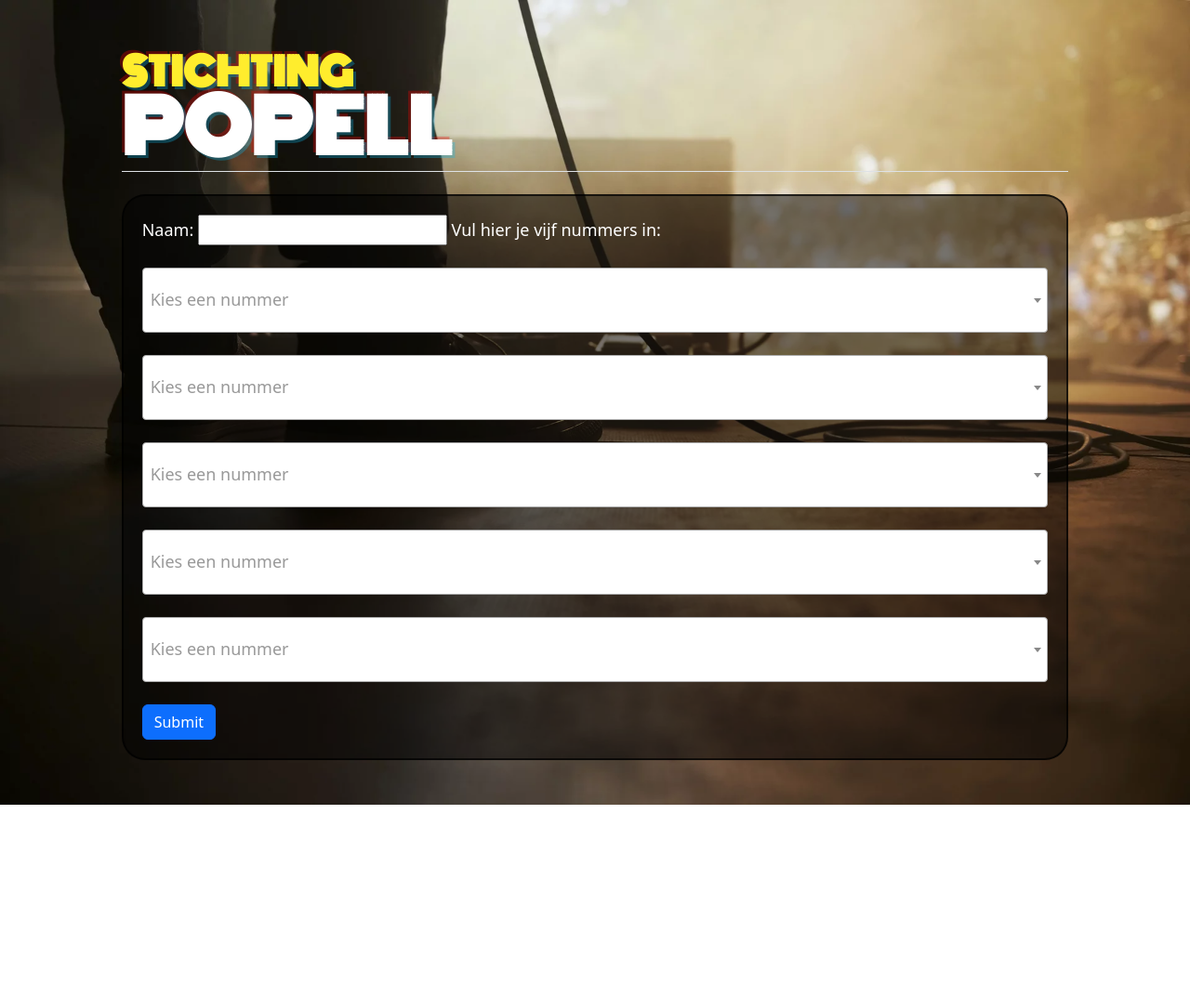
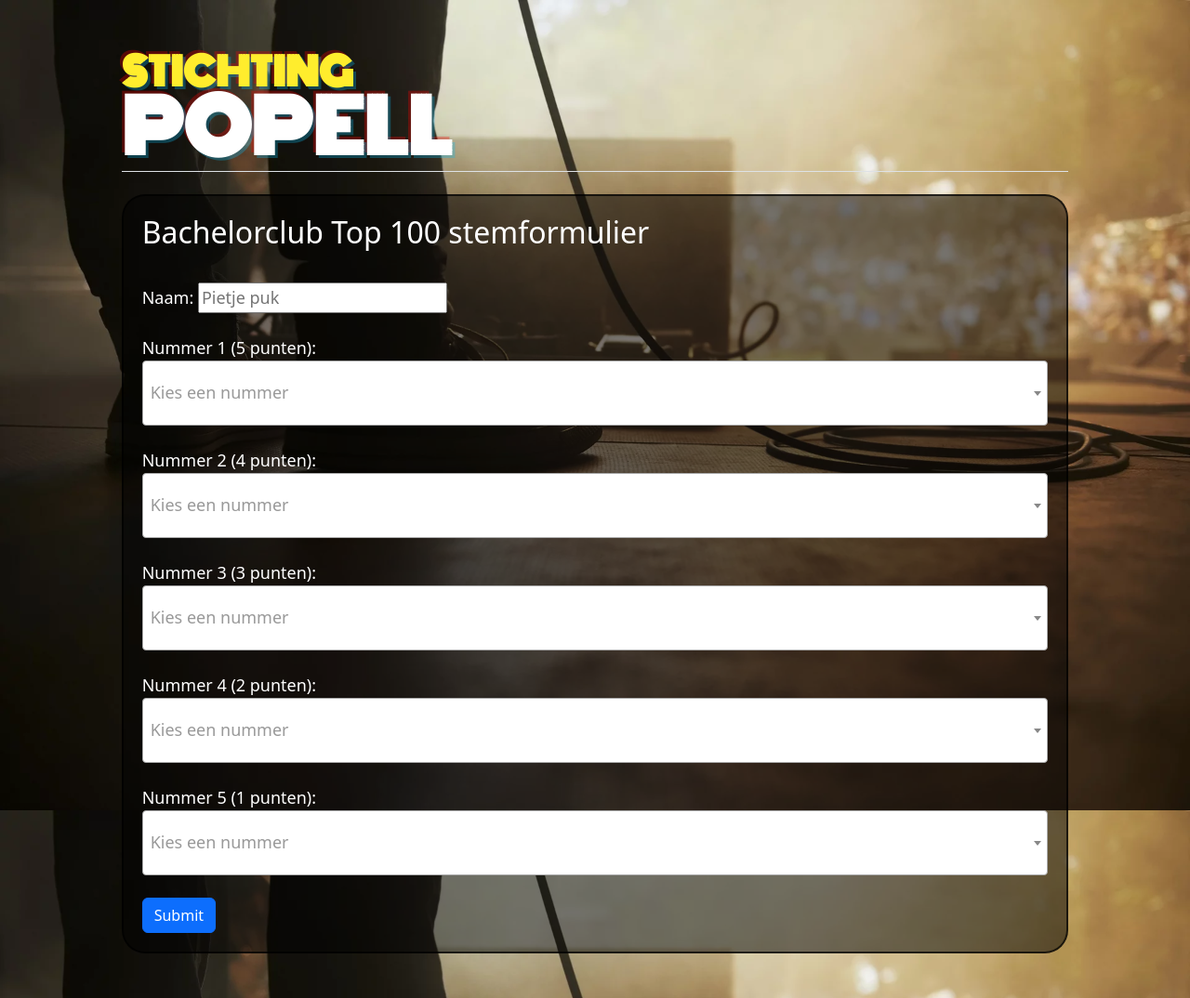
Before and after one commit to jur-clerkx/popell_top100, a Django app: page /stemmen/ in a window 1280 px wide. Shown: the whole page at 93% size. Before the commit the page ends 866 px from the top, so only its background shows below. Run offline with Django 4.2, Linux system fonts and the light colour scheme; some libraries are stand-ins or nearby versions.

Commit message:
Fix styling issues

```diff
--- a/core/static/css/base.css
+++ b/core/static/css/base.css
@@ -1,18 +1,8 @@
 body {
-    position: absolute;
-    top: 0px;
-    width: 100%;
     background-size: cover;
     background-repeat: no-repeat;
-    height: 100%;
-    background-image: url("/static/img/popell_background.webp")
-}
-
-html,
-body{
-    width:100%;
-    height:100%;
-    margin:0px;
+    background-image: url("/static/img/popell_background.webp");
+    background-attachment: fixed;
 }
 
 .content{
--- a/core/templates/vote.html
+++ b/core/templates/vote.html
@@ -68,28 +68,34 @@
 {% endblock %}
 
 {% block content %}
+    <h2>Bachelorclub Top 100 stemformulier</h2>
+    <br/>
     <form id="voteform" action="/top100/thanks" method="post">
         {% csrf_token %}
         <label for="name">Naam:</label>
-        <input type="text" name="name" id="name" value="">
-        Vul hier je vijf nummers in:
+        <input type="text" name="name" id="name" value="" placeholder="Pietje puk">
         <div class="my-4">
-            <div id="entry_0" class="my-4 song_input">
+            <div class="my-4 song_input">
+                <label for="song_0">Nummer 1 (5 punten):</label>
                 <select class="select_song" name="song_0" id="song_0"></select>
             </div>
-            <div id="entry_1" class="my-4 song_input">
+            <div class="my-4 song_input">
+                <label for="song_0">Nummer 2 (4 punten):</label>
                 <select class="select_song" name="song_1" id="song_1"></select>
                 <input type="hidden" name="uri_1" id="song_1_uri">
             </div>
-            <div id="entry_2" class="my-4 song_input">
+            <div class="my-4 song_input">
+                <label for="song_0">Nummer 3 (3 punten):</label>
                 <select class="select_song" name="song_2" id="song_2"></select>
                 <input type="hidden" name="uri_2" id="song_2_uri">
             </div>
-            <div id="entry_3" class="my-4 song_input">
+            <div class="my-4 song_input">
+                <label for="song_0">Nummer 4 (2 punten):</label>
                 <select class="select_song" name="song_3" id="song_3"></select>
                 <input type="hidden" name="uri_3" id="song_3_uri">
             </div>
-            <div id="entry_4" class="my-4 song_input">
+            <div class="my-4 song_input">
+                <label for="song_0">Nummer 5 (1 punten):</label>
                 <select class="select_song" name="song_4" id="song_4"></select>
                 <input type="hidden" name="uri_4" id="song_4_uri">
             </div>
```
